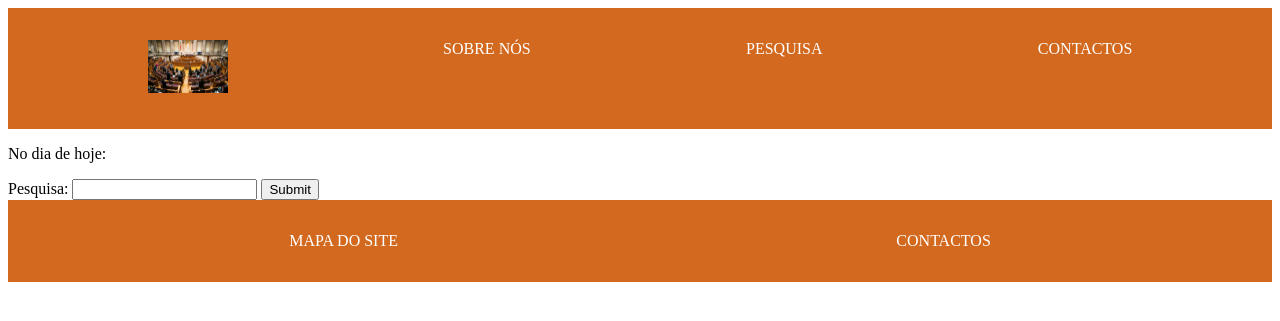
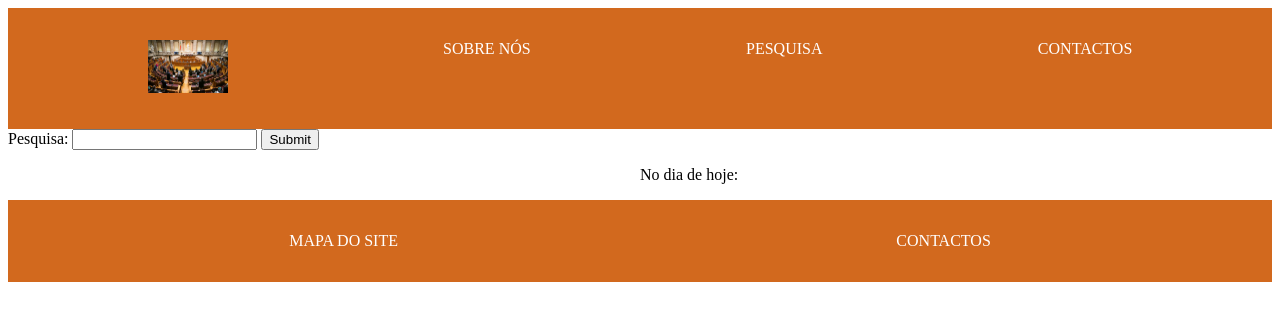
Before and after one commit to ruipfteixeira/arquivopt, a PHP site: page / in a window 1280 px wide. Shown: the top 321 px of the page. Run offline with PHP 8.4, Linux system fonts and the light colour scheme.

Commit message:
Updated the CSS to work as grid.

```diff
--- a/interface/style.css
+++ b/interface/style.css
@@ -1,7 +1,8 @@
 /* {} */
 
-#body {
+body {
     display:grid;
+    grid-template-columns: 0.5fr 0.5fr;
 }
 
 /* Still have a margin to eliminate */
@@ -20,18 +21,22 @@
 
 #menu {
     grid-row: 1;
+    grid-column: 1 / span 2;
 }
 
 #pesquisa {
     grid-row: 2;
+    grid-column: 1 / span 2;
 }
 
 #diadehoje {
     grid-row: 3;
+    grid-column: 2;
 }
 
 #footer {
     grid-row: 4;
+    grid-column: 1 / span 2;
 }
 
 /* Fazer com que todo o header seja uma imagem */
```
